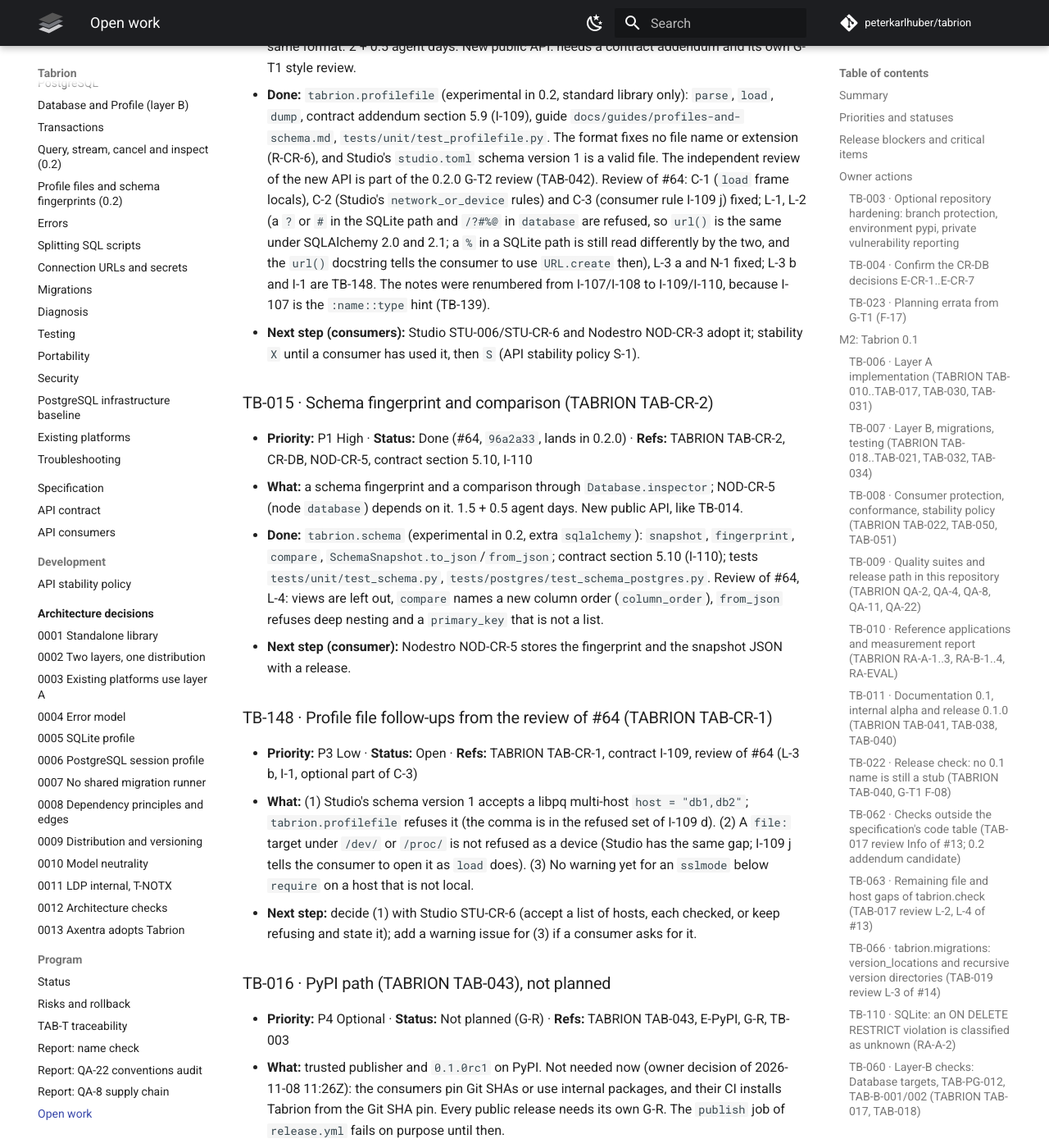
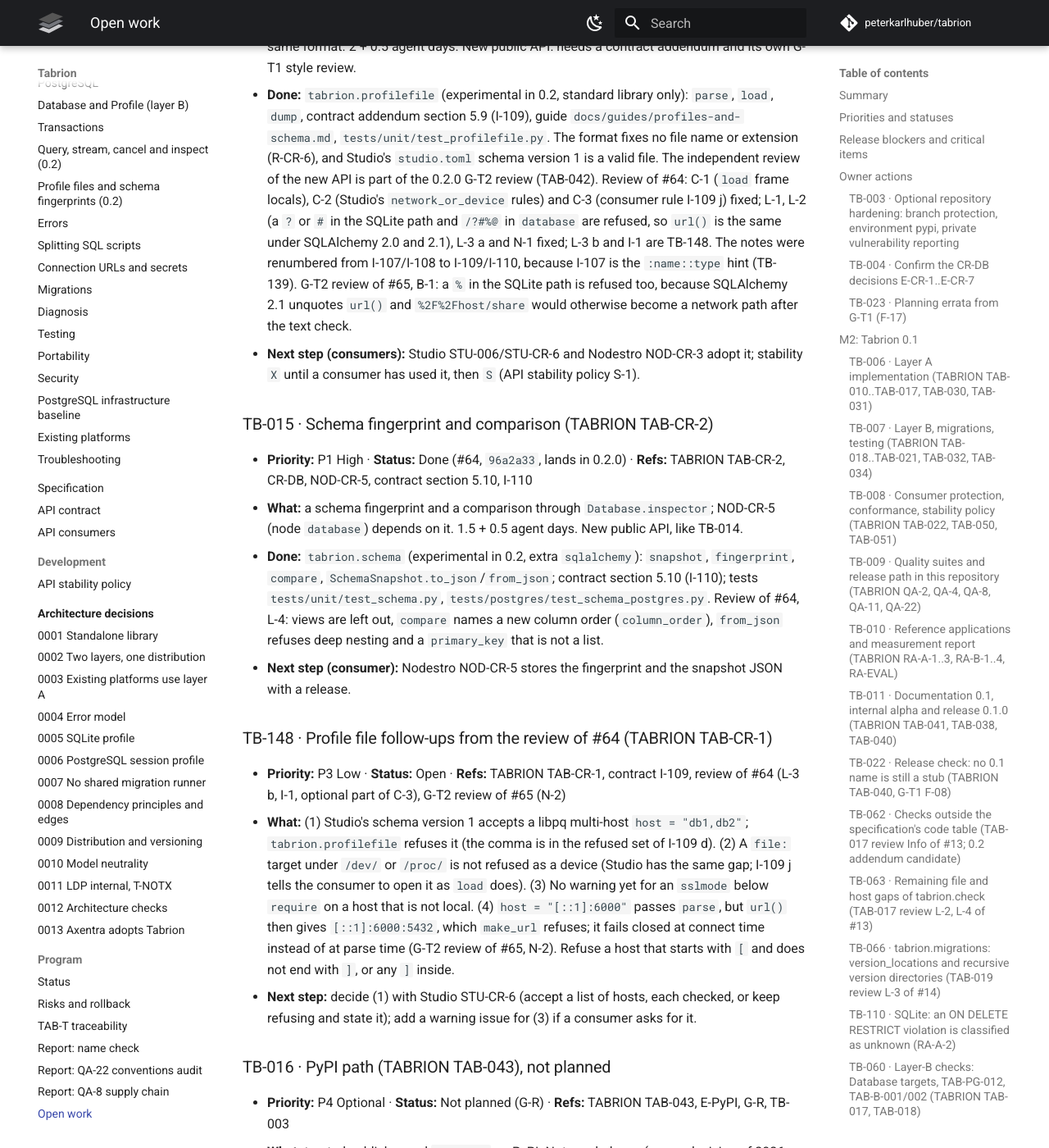
Before and after one commit to peterkarlhuber/tabrion, an MkDocs documentation site: the page built from docs/TODO.md, in a window 1280 px wide and 1400 px high, scrolled down 16556 px. Shown: the whole window at 82% size. Built offline with MkDocs 1.6.1 and Material for MkDocs 9.7.7, drawn with Linux system fonts in a browser that asks for light colours; comment, search, counter and statistics services are not loaded.

Commit message:
G-T2 B-1: refuse "%" in a SQLite profile path
SQLAlchemy 2.1 (inside the supported range) unquotes the database part of
ConnectionProfile.url(), so a percent-encoded path such as
"%2F%2Fhost/share/x.db" passed the text-only network-path check and became
a network path. _Reader.location now refuses "?", "#" and "%", as database
already does. Tests for the four encoded forms; url() docstring, contract
I-109 c and d, the guide, TB-014 and the CHANGELOG Security section
updated. N-2 ("[::1]:6000" host) is recorded in TB-148.

Co-Authored-By: Claude Opus 5.5 <noreply@anthropic.com>
Claude-Session: https://claude.ai/code/session_011tY7TAans48GbZAuavtHPL

```diff
--- a/docs/TODO.md
+++ b/docs/TODO.md
@@ -513,10 +513,10 @@ required (owner decision of 2026-11-08 11:26Z).
   fixes no file name or extension (R-CR-6), and Studio's `studio.toml` schema version 1 is a valid file. The independent
   review of the new API is part of the 0.2.0 G-T2 review (TAB-042). Review of #64: C-1 (`load` frame locals), C-2
   (Studio's `network_or_device` rules) and C-3 (consumer rule I-109 j) fixed; L-1, L-2 (a `?` or `#` in the SQLite path
-  and `/?#%@` in `database` are refused, so `url()` is the same under SQLAlchemy 2.0 and 2.1; a `%` in a SQLite path is
-  still read differently by the two, and the `url()` docstring tells the consumer to use `URL.create` then), L-3 a and
-  N-1 fixed; L-3 b and I-1 are TB-148. The notes were renumbered from I-107/I-108 to I-109/I-110, because I-107 is the
-  `:name::type` hint (TB-139).
+  and `/?#%@` in `database` are refused, so `url()` is the same under SQLAlchemy 2.0 and 2.1), L-3 a and N-1 fixed; L-3
+  b and I-1 are TB-148. The notes were renumbered from I-107/I-108 to I-109/I-110, because I-107 is the `:name::type`
+  hint (TB-139). G-T2 review of #65, B-1: a `%` in the SQLite path is refused too, because SQLAlchemy 2.1 unquotes
+  `url()` and `%2F%2Fhost/share` would otherwise become a network path after the text check.
 - **Next step (consumers):** Studio STU-006/STU-CR-6 and Nodestro NOD-CR-3 adopt it; stability `X` until a
   consumer has used it, then `S` (API stability policy S-1).
 
@@ -535,11 +535,13 @@ required (owner decision of 2026-11-08 11:26Z).
 ### TB-148 · Profile file follow-ups from the review of #64 (TABRION TAB-CR-1)
 
 - **Priority:** P3 Low · **Status:** Open · **Refs:** TABRION TAB-CR-1, contract I-109, review of #64 (L-3 b, I-1,
-  optional part of C-3)
+  optional part of C-3), G-T2 review of #65 (N-2)
 - **What:** (1) Studio's schema version 1 accepts a libpq multi-host `host = "db1,db2"`; `tabrion.profilefile`
   refuses it (the comma is in the refused set of I-109 d). (2) A `file:` target under `/dev/` or `/proc/` is not
   refused as a device (Studio has the same gap; I-109 j tells the consumer to open it as `load` does). (3) No warning
-  yet for an `sslmode` below `require` on a host that is not local.
+  yet for an `sslmode` below `require` on a host that is not local. (4) `host = "[::1]:6000"` passes `parse`, but
+  `url()` then gives `[::1]:6000:5432`, which `make_url` refuses; it fails closed at connect time instead of at parse
+  time (G-T2 review of #65, N-2). Refuse a host that starts with `[` and does not end with `]`, or any `]` inside.
 - **Next step:** decide (1) with Studio STU-CR-6 (accept a list of hosts, each checked, or keep refusing and state
   it); add a warning issue for (3) if a consumer asks for it.
 
```
Also changed, not shown: CHANGELOG.md (+6 -3 lines), docs/api/contract.md (+4 -4 lines), docs/guides/profiles-and-schema.md (+3 -2 lines), 2 other files.
